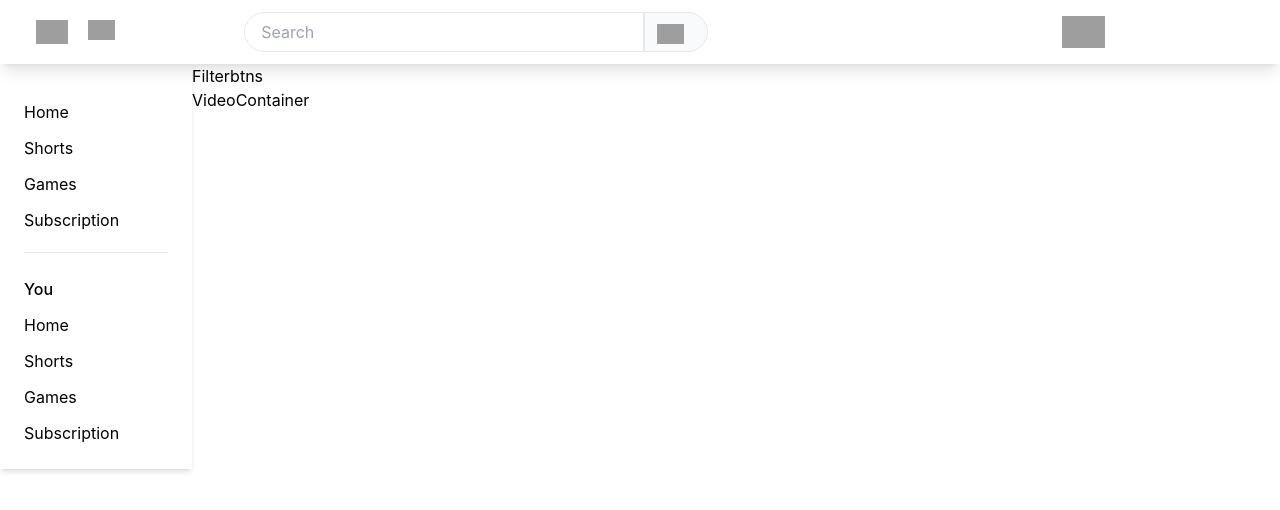
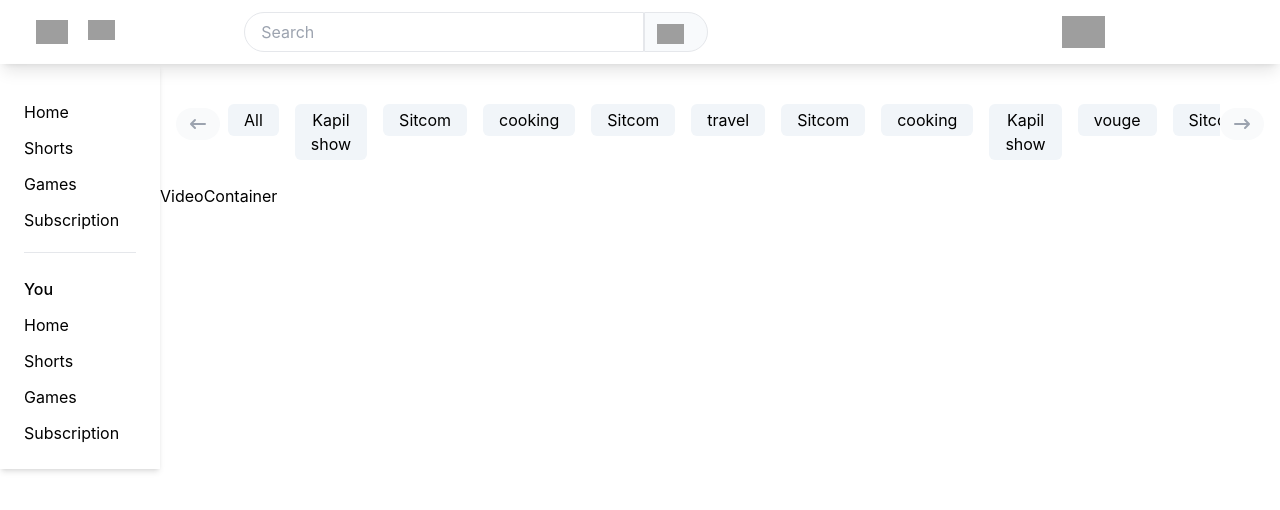
Before and after one commit to smruthisky/Youtubeclone, a React (Create React App) app: page / in a window 1280 px wide. Shown: the top 510 px of the page. Built offline with nearby package versions, Linux system fonts and the light colour scheme; grey boxes are pictures that could not be loaded.

Commit message:
Made horizontal scrollbar (useRef hook)

```diff
--- a/src/App.js
+++ b/src/App.js
@@ -2,12 +2,11 @@ import "../src/App.css";
 import Head from "./components/head";
 import {Provider} from "react-redux";
 import Body from "./components/Body";
-import store from "./utils/store"
+import store from "./utils/store";
 function App() {
   return (
     <Provider store={store}>
           <div >
-
             <Head/>
             <Body/>
           </div>
--- /dev/null
+++ b/src/components/Btnlist.js
@@ -0,0 +1,11 @@
+import React from 'react'
+
+const Btnlist = ({name}) => {
+  return (
+    <div >
+       <button className=' m-2 px-4 py-1  bg-slate-100 rounded-md hover:bg-slate-300 '>{name}</button>
+    </div>
+  )
+}
+
+export default Btnlist
--- a/src/components/Filterbtns.js
+++ b/src/components/Filterbtns.js
@@ -1,9 +1,74 @@
-import React from 'react'
+import React, { useRef } from 'react';
+import Btnlist from './Btnlist';
 
 const Filterbtns = () => {
+  const btnListRef = useRef(null);
+
+  const scrollLeft = () => {
+    btnListRef.current.scrollBy({ left: -200, behavior: 'smooth' });
+  };
+
+  const scrollRight = () => {
+    btnListRef.current.scrollBy({ left: 200, behavior: 'smooth' });
+  };
+
   return (
-    <div>Filterbtns</div>
-  )
-}
+    <div className="flex p-4 items-center ">
+      <button
+        type="button"
+        className="bg-gray-50  text-gray-400 rounded-3xl w-11 h-8 border-gray-100 hover:bg-gray-300 hover:text-white"
+        onClick={scrollLeft}
+      >
+        <svg
+          className="w-5 ml-3"
+          fill="currentColor"
+          viewBox="0 0 20 20"
+          xmlns="http://www.w3.org/2000/svg"
+        >
+          <path
+            fillRule="evenodd"
+            d="M7.707 14.707a1 1 0 01-1.414 0l-4-4a1 1 0 010-1.414l4-4a1 1 0 011.414 1.414L5.414 9H17a1 1 0 110 2H5.414l2.293 2.293a1 1 0 010 1.414z"
+            clipRule="evenodd"
+          ></path>
+        </svg>
+      </button>
+      <div className="overflow-x-auto flex w-[1000px] scrollbar-hide mt-4"  ref={btnListRef}>
+        <Btnlist name="All" />
+        <Btnlist name="Kapil show" />
+        <Btnlist name="Sitcom" />
+        <Btnlist name="cooking" />
+        <Btnlist name="Sitcom" />
+        <Btnlist name="travel" />
+        <Btnlist name="Sitcom" />
+        <Btnlist name="cooking" />
+        <Btnlist name="Kapil show" />
+        <Btnlist name="vouge " />
+        <Btnlist name="Sitcom" />
+        <Btnlist name="movies" />
+        <Btnlist name="Songs" />
+        <Btnlist name="vlog" />
+        <Btnlist name="cooking" />
+      </div>
+      <button
+        type="button"
+        className="bg-gray-50 text-gray-400 rounded-3xl w-11 h-8 border-gray-100 hover:bg-gray-300 hover:text-white"
+        onClick={scrollRight}
+      >
+        <svg
+          className="w-5 ml-3"
+          fill="currentColor"
+          viewBox="0 0 20 20"
+          xmlns="http://www.w3.org/2000/svg"
+        >
+          <path
+            fillRule="evenodd"
+            d="M12.293 5.293a1 1 0 011.414 0l4 4a1 1 0 010 1.414l-4 4a1 1 0 01-1.414-1.414L14.586 11H3a1 1 0 110-2h11.586l-2.293-2.293a1 1 0 010-1.414z"
+            clipRule="evenodd"
+          ></path>
+        </svg>
+      </button>
+    </div>
+  );
+};
 
-export default Filterbtns
+export default Filterbtns;
--- a/src/components/Sidebar.js
+++ b/src/components/Sidebar.js
@@ -1,6 +1,10 @@
 import React from 'react'
+import { useSelector } from 'react-redux'
 
 const Sidebar = () => {
+  const isMenuOpen =useSelector(store=>store.app.isMenuOpen);
+  // console.log(!isMenuOpen);
+  if(!isMenuOpen) return null;
   return (
     <div className='shadow-md w-48 p-6'>
         <ul>
--- a/src/components/head.js
+++ b/src/components/head.js
@@ -1,11 +1,25 @@
 import React from 'react'
+import { useDispatch } from 'react-redux'
+import { togglemenu } from '../utils/appSlice'
 
 const Head = () => {
+
+  const dispatch=useDispatch()
+
+  const toggleoMenuHandler=()=>{
+    console.log("hi")
+        dispatch(togglemenu());
+  }
   return (
     <div className='grid grid-flow-col p-3 pl-9  shadow-lg'>
         <div className='flex col-span-1'>
-        <img  alt="menuimg" src='https://upload.wikimedia.org/wikipedia/commons/thumb/b/b2/Hamburger_icon.svg/1200px-Hamburger_icon.svg.png' className='h-6 mt-2  '></img>
-        <img alt='ytlogo' src='https://upload.wikimedia.org/wikipedia/commons/3/34/YouTube_logo_%282017%29.png' className='h-5 mt-2 ml-5  '></img>
+        <img  alt="menuimg" src='https://upload.wikimedia.org/wikipedia/commons/thumb/b/b2/Hamburger_icon.svg/1200px-Hamburger_icon.svg.png'
+         className='h-6 mt-2  cursor-pointer '
+           onClick={()=>toggleoMenuHandler()} ></img>
+        <img alt='ytlogo' src='https://upload.wikimedia.org/wikipedia/commons/3/34/YouTube_logo_%282017%29.png'
+         className='h-5 mt-2 ml-5  ' >
+
+         </img>
 
         </div>
 
```
